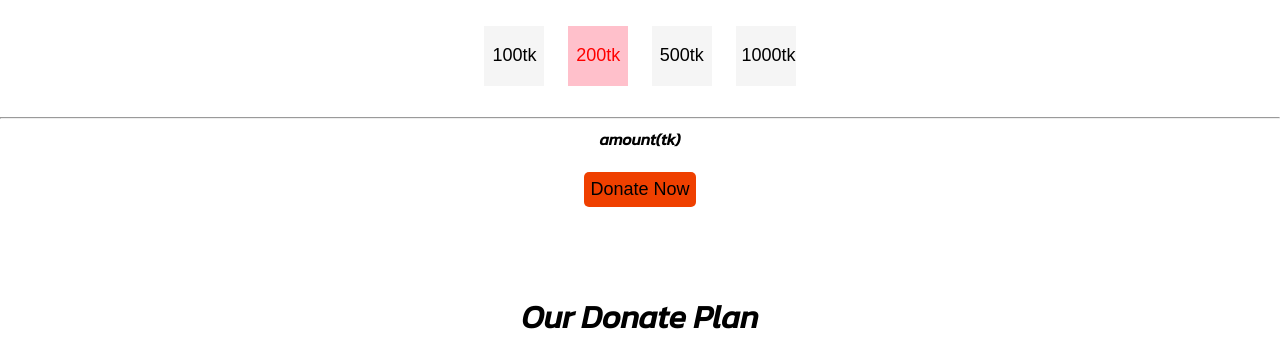
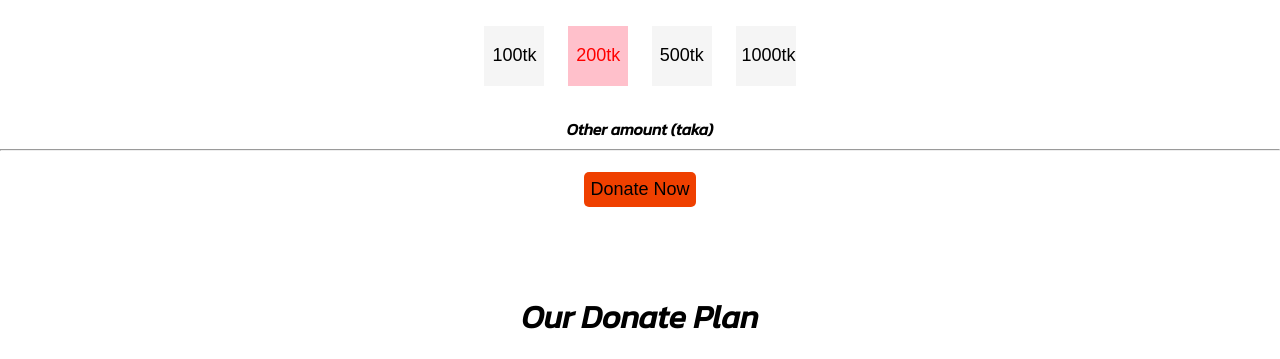
Before and after one commit to sanjidaakhanda/first-assign, a plain HTML site: page index.html in a window 1280 px wide. Shown: the part 714-1073 px from the top of the page. Drawn offline with Linux system fonts and the light colour scheme.

Commit message:
add commit

```diff
--- a/index.html
+++ b/index.html
@@ -39,7 +39,8 @@
     <button class="button-2nd">500tk</button>
     <button class="button-2nd">1000tk</button>
     <h4>
-      <hr>amount(tk)
+      Other amount (taka)
+      <hr>
     </h4>
 
     <button class="b-color"> Donate Now</button>
```
